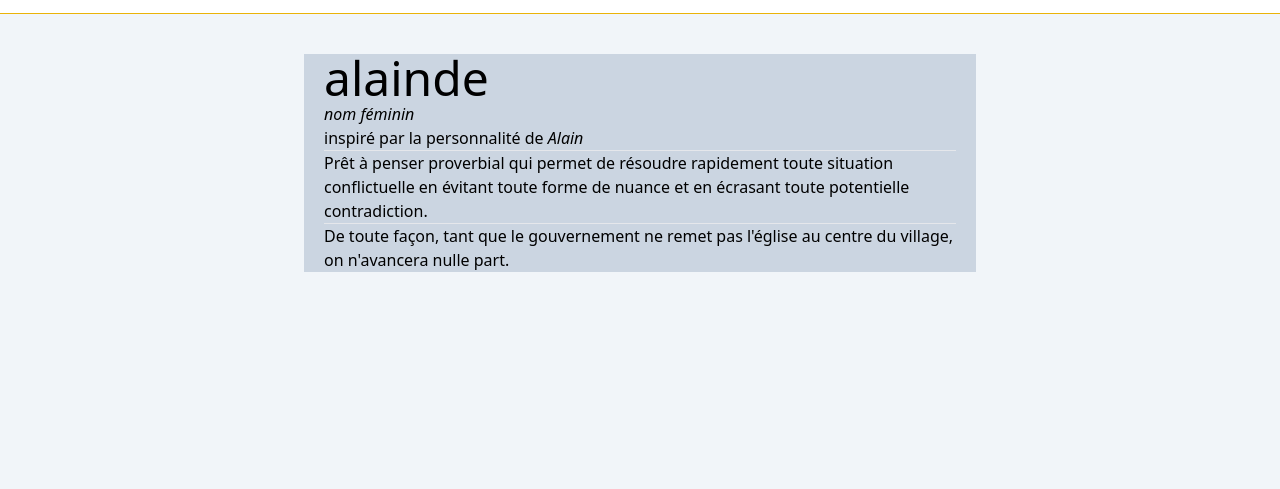
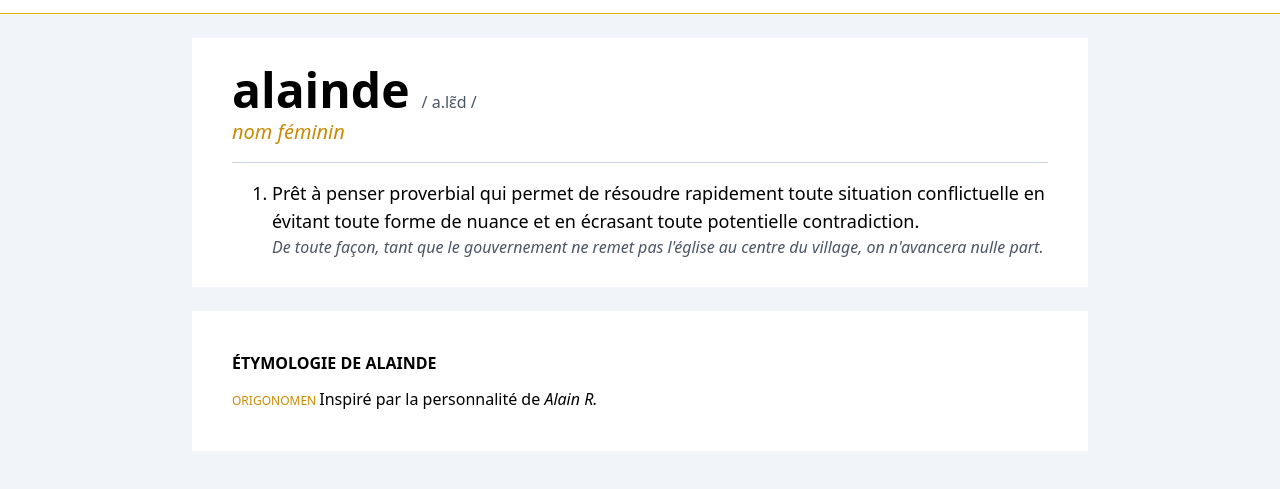
Before and after one commit to 4rtamis/lablonde-dictionnaire, an Astro site: page /alainde in a window 1280 px wide. Shown: the part 57-546 px from the top of the page. Built offline with nearby package versions, Linux system fonts and the light colour scheme; Astro itself is replaced by a stand-in of ours.

Commit message:
Add word page design

```diff
--- a/src/content/config.ts
+++ b/src/content/config.ts
@@ -4,6 +4,7 @@ const wordCollection = defineCollection({
   type: "data",
   schema: z.object({
     mot: z.string(),
+    prononciation: z.string(),
     nature: z.enum([
       "nom masculin",
       "nom féminin",
@@ -13,9 +14,9 @@ const wordCollection = defineCollection({
       "adverbe",
     ]),
     nature_abbreviation: z.enum(["n.m.", "n.f.", "n.", "adj.", "v.", "adv."]),
+    origonomen: z.string().optional(),
     origine: z.string().optional(),
-    definitions: z.string().array().nonempty(),
-    usages: z.string().array(),
+    definitions: z.string().array().array().nonempty(),
   }),
 });
 
--- a/src/content/words/alainde.json
+++ b/src/content/words/alainde.json
@@ -1,12 +1,13 @@
 {
   "mot": "alainde",
+  "prononciation": "a.lɛ̃d",
   "nature": "nom féminin",
   "nature_abbreviation": "n.f.",
-  "origine": "inspiré par la personnalité de <i>Alain</i>",
+  "origonomen": "Inspiré par la personnalité de <i>Alain R.</i>",
   "definitions": [
-    "Prêt à penser proverbial qui permet de résoudre rapidement toute situation conflictuelle en évitant toute forme de nuance et en écrasant toute potentielle contradiction."
-  ],
-  "usages": [
-    "De toute façon, tant que le gouvernement ne remet pas l'église au centre du village, on n'avancera nulle part."
+    [
+      "Prêt à penser proverbial qui permet de résoudre rapidement toute situation conflictuelle en évitant toute forme de nuance et en écrasant toute potentielle contradiction.",
+      "De toute façon, tant que le gouvernement ne remet pas l'église au centre du village, on n'avancera nulle part."
+    ]
   ]
 }
--- a/src/content/words/armandiasme.json
+++ b/src/content/words/armandiasme.json
@@ -1,10 +1,13 @@
 {
   "mot": "armandiasme",
+  "prononciation": "aʁ.mɑ̃.dja.sm",
   "nature": "nom masculin",
   "nature_abbreviation": "n.m.",
-  "origine": "inspiré par la personnalité de <i>Armand</i>",
-  "definitions": ["Pléonasme physiquement appréhendable."],
-  "usages": [
-    "Je me suis fait bananer. (tout en tenant un régime de bananes dans les mains)"
+  "origonomen": "Inspiré par la personnalité de <i>Armand D.</i>",
+  "definitions": [
+    [
+      "Pléonasme physiquement appréhendable.",
+      "Je me suis fait bananer. (tout en tenant un régime de bananes dans les mains)"
+    ]
   ]
 }
--- a/src/pages/[...slug].astro
+++ b/src/pages/[...slug].astro
@@ -14,21 +14,52 @@ const { word } = Astro.props;
 ---
 
 <Layout title={"Définition : " + word.data.mot}>
-  <main class="container mx-auto mt-10">
-    <section class="w-full max-w-2xl bg-slate-300 mx-auto px-5">
-      <h1 class="text-left text-5xl font-medium mt-10">
-        {word.data.mot}
-      </h1>
-      <p class="italic">{word.data.nature}</p>
-      <p set:html={word.data.origine} />
-      <hr />
-      <ol>
-        {word.data.definitions.map((def) => <li>{def}</li>)}
-      </ol>
-      <hr />
-      <ol>
-        {word.data.usages.map((def) => <li>{def}</li>)}
-      </ol>
+  <main class="container mx-auto pt-6 space-y-6">
+    <section
+      id="definitions"
+      class="w-full max-w-4xl bg-white mx-auto px-10 py-5 space-y-2"
+    >
+      <div class="w-full flex flex-col py-2 items-start space-y-1">
+        <div class="flex items-end space-x-3">
+          <h1 class="text-left text-5xl font-bold">
+            {word.data.mot}
+          </h1>
+          <p class="text-gray-600">/ {word.data.prononciation} /</p>
+        </div>
+        <p class="italic text-yellow-600 font-medium text-xl">
+          {word.data.nature}
+        </p>
+      </div>
+      <hr class="border-slate-300" />
+      <div class="w-full py-2">
+        <ol class="list-decimal pl-10 text-lg">
+          {
+            word.data.definitions.map(([def, usage]) => (
+              <li>
+                <div>{def}</div>
+                <div class="italic text-gray-600 text-base">{usage}</div>
+              </li>
+            ))
+          }
+        </ol>
+      </div>
+    </section>
+    <section
+      id="origin"
+      class="w-full max-w-4xl bg-white mx-auto px-10 py-10 space-y-3"
+    >
+      <h3 class="uppercase font-extrabold">Étymologie de {word.data.mot}</h3>
+      {
+        word.data.origonomen && (
+          <p>
+            <span class="uppercase text-yellow-600 font-normal text-xs">
+              Origonomen
+            </span>
+            <span set:html={word.data.origonomen} />
+          </p>
+        )
+      }
+      {word.data.origine && <p set:html={word.data.origine} />}
     </section>
   </main>
 </Layout>
```
